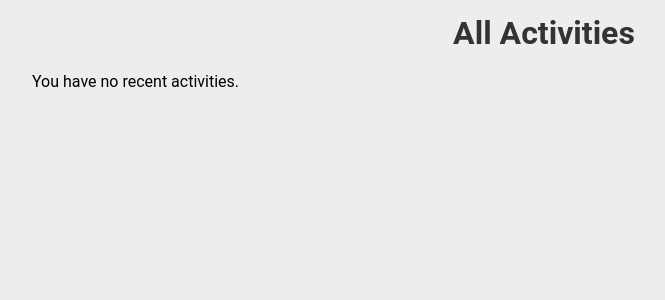
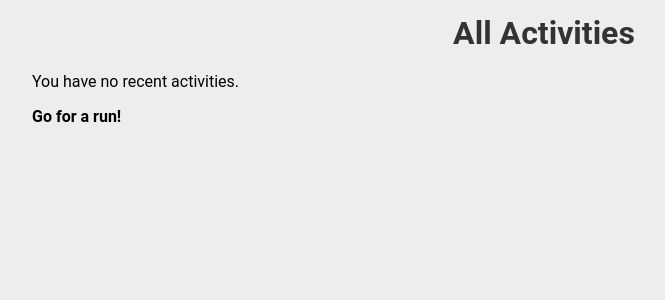
Before and after one commit to tuur12345/StravaWars, a Symfony app: template templates/home.html.twig in a window 1280 px wide. Shown: the part 167-467 px from the top of the page, without its empty margins (96-761 px from the left). Run offline with Twig, Linux system fonts and the light colour scheme; the template is opened without the code that fills it, so the values that code supplies are empty; some libraries are stand-ins or nearby versions.

Commit message:
improved colors and small details

```diff
--- a/public/css/hamburger_menu.css
+++ b/public/css/hamburger_menu.css
@@ -60,7 +60,7 @@
     max-width: 400px;
     background: var(--background-color-menu);
     box-shadow: rgba(100,100,100,0.2) 6px 2px 10px;
-    z-index: 999;
+    z-index: 10;
     overflow-y: auto;
     overflow-x: hidden;
 }
--- a/public/js/ActivityMap.js
+++ b/public/js/ActivityMap.js
@@ -17,11 +17,7 @@ document.addEventListener("DOMContentLoaded", function () {
             attribution: '&copy; <a href="https://www.openstreetmap.org/copyright">OpenStreetMap</a> contributors'
         }).addTo(map);
 
-        const route = L.layerGroup().addTo(map);
-        const polylineStr = activityMap.getAttribute('data-polyline');
-        const decodedCoords = polyline.decode(polylineStr);
-        const polylineLine = L.polyline(decodedCoords, { color: 'blue' }).addTo(route);
-        map.fitBounds(polylineLine.getBounds());
+
 
         map.whenReady(() => {
             let hexLayer = L.layerGroup().addTo(map);
@@ -29,5 +25,10 @@ document.addEventListener("DOMContentLoaded", function () {
             let polygons = drawHexagons(hexLayer, bounds);
                 highlightHexagons(decodedCoords, polygons);
         });
+        const route = L.layerGroup().addTo(map);
+        const polylineStr = activityMap.getAttribute('data-polyline');
+        const decodedCoords = polyline.decode(polylineStr);
+        const polylineLine = L.polyline(decodedCoords, { color: 'black' }).addTo(route);
+        map.fitBounds(polylineLine.getBounds());
     });
 });
--- a/public/js/ActivityMapPopUp.js
+++ b/public/js/ActivityMapPopUp.js
@@ -15,19 +15,19 @@ function initializeActivityMap(div) {
         attribution: '&copy; OpenStreetMap contributors'
     }).addTo(map);
 
-    const route = L.layerGroup().addTo(map);
-    const polylineStr = div.getAttribute('data-polyline');
-    const decodedCoords = polyline.decode(polylineStr);
-    const polylineLine = L.polyline(decodedCoords, { color: 'blue' }).addTo(route);
-
-    map.fitBounds(polylineLine.getBounds());
-    div._leaflet_map = map;
-    div._leaflet_polyline = polylineLine;
-
     map.whenReady(() => {
         let hexLayer = L.layerGroup().addTo(map);
         let bounds = map.getBounds().pad(0.1);
         let polygons = drawHexagons(hexLayer, bounds, false);
         highlightHexagons(decodedCoords, polygons);
     });
+
+    const route = L.layerGroup().addTo(map);
+    const polylineStr = div.getAttribute('data-polyline');
+    const decodedCoords = polyline.decode(polylineStr);
+    const polylineLine = L.polyline(decodedCoords, { color: 'black' }).addTo(route);
+
+    map.fitBounds(polylineLine.getBounds());
+    div._leaflet_map = map;
+    div._leaflet_polyline = polylineLine;
 }
--- a/public/js/DrawHexagon.js
+++ b/public/js/DrawHexagon.js
@@ -17,18 +17,24 @@ function drawHexagons(hexLayer, bounds, clickable = true) {
     let polygons = []; // Store references to the polygons to update later
     for (let hex of hexagons) { // customize the hexagons
         let polygon = L.polygon(hex, {
-            color: 'blue',
+            color: '#fc5200',
             weight: 1,
             opacity: 0.3,
-            fillColor: 'blue',
-            fillOpacity: 0.2
+            fillColor: '#fecab1',
+            fillOpacity: 0.0
         }).addTo(hexLayer);
 
         if (clickable) {
             polygon.on('click', function (e) {
-                let newColor = this.options.fillColor === 'blue' ? 'red' : 'blue'; // play with color
-                this.setStyle({ fillColor: newColor });
-                alert("hexagon pushed at: " + hex);
+                let color = this.options.fillColor;
+                let opacity = 0;
+                if (color === '#fecab1') {
+                    color = '#fc5200';
+                    opacity = 0.4;
+                } else {
+                    color = '#fecab1';
+                }
+                this.setStyle({ fillColor: color, fillOpacity: opacity });
             });
         }
 
@@ -37,7 +43,7 @@ function drawHexagons(hexLayer, bounds, clickable = true) {
             polygon: polygon,
             coords: hex,
             owner: null,
-            color: 'blue',
+            color: '#fecab1',
             level: 1
         });
     }
@@ -76,8 +82,8 @@ function highlightHexagons(coords, polygons) {
     for (let coord of coords) {
         for (let poly of polygons) {
             if (pointInPolygon(coord, poly.coords)) { // check if point is inside the hexagon
-                poly.color = 'red';
-                poly.polygon.setStyle({ fillColor: 'red' });
+                poly.color = '#fc5200';
+                poly.polygon.setStyle({ fillColor: '#fc5200', fillOpacity: 0.4 });
             }
         }
     }
--- a/public/js/SyncPopUp.js
+++ b/public/js/SyncPopUp.js
@@ -20,6 +20,16 @@ document.addEventListener("DOMContentLoaded", function() {
             document.getElementById('activities-content').style.display = 'none'; //hide the activity list.
             openPopup(); // Open the popup if it's not already open
         });
+    });
+
+    //close when click outside pop up
+    const overlay = document.getElementById('overlay');
+    const popup = document.getElementById('popup');
+
+    overlay.addEventListener('click', function (e) {
+        if (!popup.contains(e.target)) {
+            closePopup();
+        }
     });
 });
 
--- a/src/Controller/StravaController.php
+++ b/src/Controller/StravaController.php
@@ -106,7 +106,7 @@ class StravaController extends AbstractController
 
 
         // calc start of week
-        $startOfWeek = strtotime('-2 week');
+        $startOfWeek = strtotime('last sunday');
         $endOfWeek = strtotime('next sunday');
 
         // filter weekly activities
@@ -118,7 +118,7 @@ class StravaController extends AbstractController
         //count kudos of this week activities
         $totalKudosThisWeek = 0;
 
-        foreach ($activities as $activity) {
+        foreach ($weekActivities as $activity) {
             // add kudos to total
             $totalKudosThisWeek += $activity['kudos_count'];
         }
--- a/templates/home.html.twig
+++ b/templates/home.html.twig
@@ -28,6 +28,7 @@
                             {% set minutes = (total_seconds % 3600) // 60 %}
                             {% set seconds = total_seconds % 60 %}
                             <p><strong>Duration:</strong> {{ hours }}h {{ minutes }}m {{ seconds }}s</p> <!-- Duration formatted as h:m:s -->
+                            <p><strong>Kudos:</strong> {{ activity.kudos_count }}</p>
                             <a href="https://www.strava.com/activities/{{ activity.id }}" target="_blank" class="strava-btn">View on Strava</a>
                         </div>
 
@@ -43,6 +44,7 @@
             </div>
         {% else %}
             <p>You have no recent activities.</p>
+            <p><strong>Go for a run!</strong></p>
         {% endif %}
     </div>
 
--- a/templates/sync.html.twig
+++ b/templates/sync.html.twig
@@ -56,6 +56,7 @@
                                         {% set minutes = (total_seconds % 3600) // 60 %}
                                         {% set seconds = total_seconds % 60 %}
                                         <p><strong>Duration:</strong> {{ hours }}h {{ minutes }}m {{ seconds }}s</p> <!-- Duration formatted as h:m:s -->
+                                        <p><strong>Kudos:</strong> {{ activity.kudos_count }}</p>
                                     </div>
                                     <div class="activity">
                                         {% if activity.map.summary_polyline is not empty %}
```
